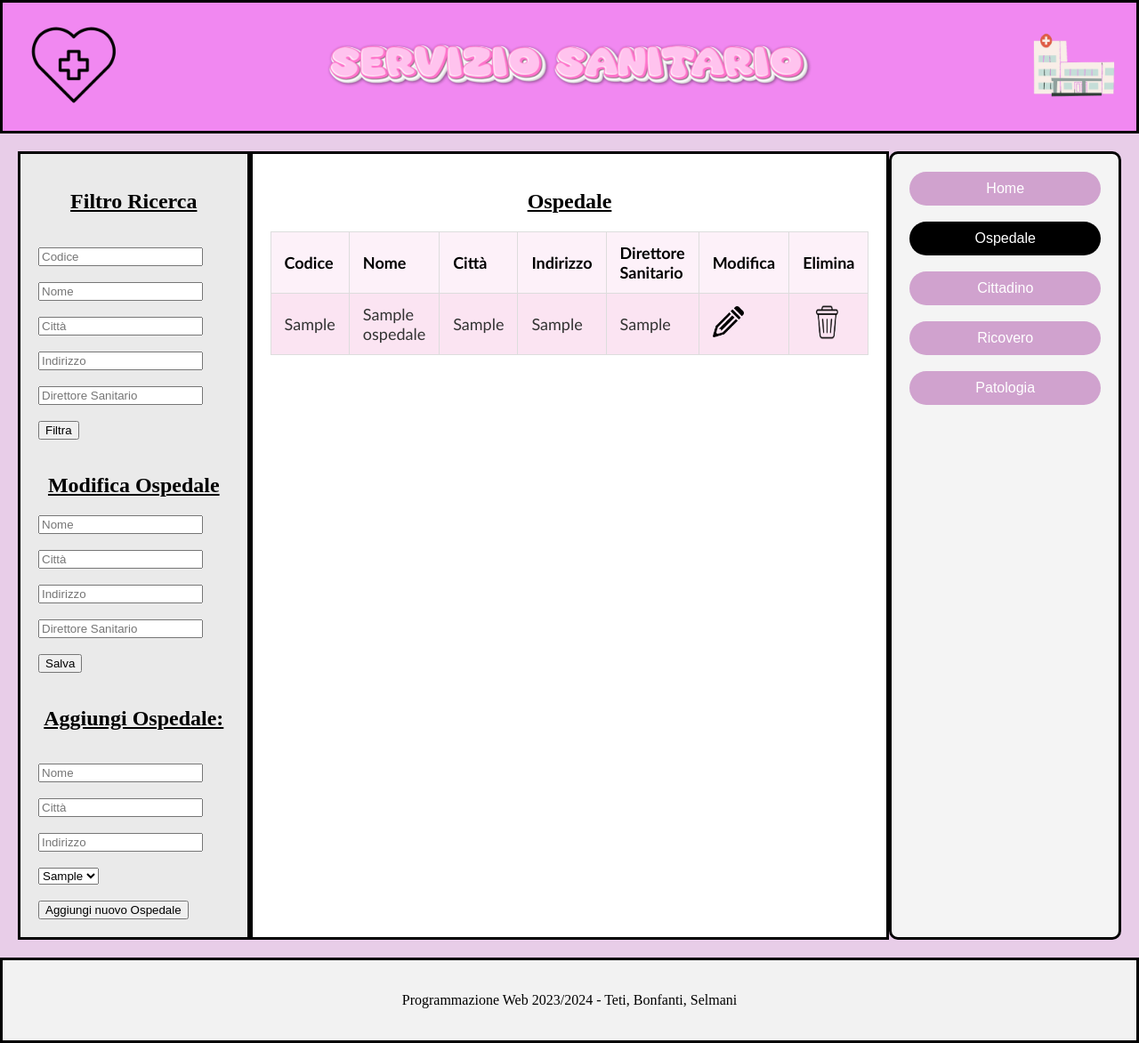
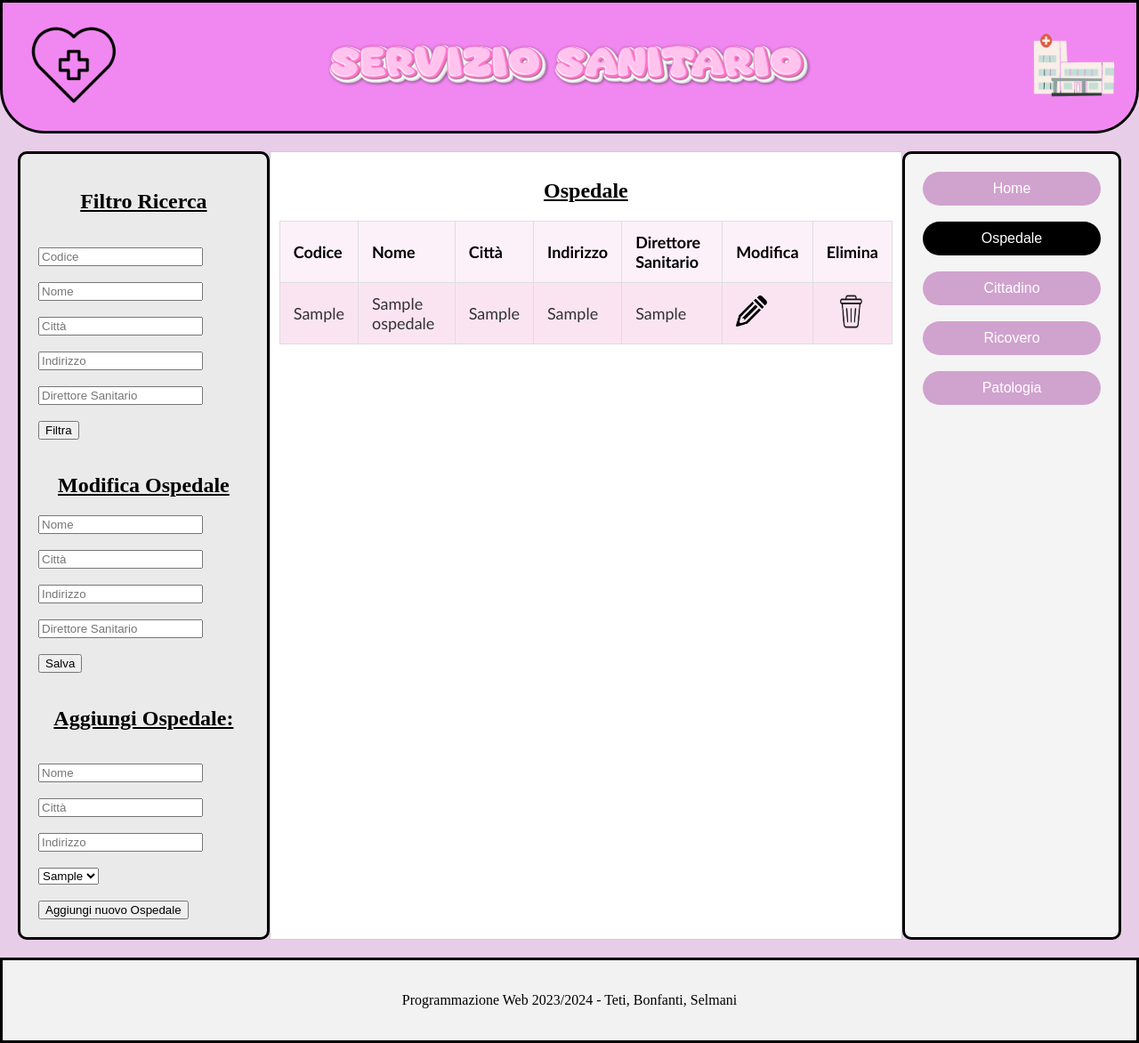
Before and after one commit to mathieuteti2002/ProgettoWEB, a PHP site: page /Ospedale.php in a window 1280 px wide. Shown: the whole page at 89% size. Run offline with PHP 8.4, Linux system fonts and the light colour scheme; tables that the repository leaves empty or names only in its code hold one stand-in row (values such as "Sample post").

Commit message:
Miglioria GUI + sistemazione Edit

```diff
--- a/css/style.css
+++ b/css/style.css
@@ -9,10 +9,11 @@ body {
 h2{
     text-align: center;
     text-decoration: underline;
+
 }
 h1{
     text-align: center;
-
+    border-color: #000 !important;
 }
 /*Indico quale bottone è attualmente attivo*/
 .active{
@@ -26,6 +27,9 @@ header {
     color: white;
     border-style: solid;
     border-color: black;
+    border-bottom-right-radius: 50px;
+    border-bottom-left-radius: 50px;
+
 }
 
 .right-image {
@@ -48,7 +52,6 @@ header {
     padding: 20px;
     flex-grow: 1;
 }
-
 .left-sidebar {
     height: 100%;
     width: 100%;
@@ -57,6 +60,8 @@ header {
     padding: 20px;
     border-style: solid;
     border-color: black;
+    max-width: 250px;
+    border-radius:10px
 }
 
 .content {
@@ -80,6 +85,7 @@ header {
     flex-basis: 20%;
     border-style: solid;
     border-color: black;
+    max-width: 200px;
 }
 
 .right-navbar form {
@@ -148,11 +154,32 @@ li:last-child {
     text-align: left;
 }
 
+
+div.content table {
+    width: 100%; /* Imposta la larghezza della tabella per riempire il div */
+    border-collapse: collapse; /* Per una migliore resa visiva */
+  }
+ /*CONTENUTO DEI CONTENUTI---------------------------------------------------------------------------------*/
+  div.content {
+    max-height: 900px; /* Imposta l'altezza massima del div */
+    overflow-y: auto; /* Aggiungi una barra di scorrimento verticale se il contenuto supera l'altezza massima */
+    border: 1px solid #ccc; /* Aggiungi un bordo per una migliore visibilità */
+    padding: 10px; /* Aggiungi un po' di padding */
+    box-sizing: border-box; /* Include il bordo e il padding nell'altezza totale del div */
+    max-width: 2200px;
+  }
+
 .content th, .content td {
     padding: 12px 15px;
     border: 1px solid #ddd;
 }
+div.content table th {
+    position: sticky; /* Imposta la posizione sticky */
+    top: 0; /* Posiziona in cima al contenitore durante lo scorrimento */
+    background-color: #fdf1f9; /* Sfondo per l'intestazione */
+    z-index: 1; /* Z-index per assicurare che l'intestazione sia sopra le altre celle */
 
+}
 .content thead {
     background-color: #d63384; /* Magenta scuro */
     color: #ffffff;
@@ -184,6 +211,7 @@ li:last-child {
     color: #ffffff;
     font-weight: bold;
 }
+ /*CONTENUTO DEI CONTENUTI---------------------------------------------------------------------------------*/
 
 /* Stili per input text */
 .content input[type="text"]{
--- a/index.html
+++ b/index.html
@@ -9,7 +9,9 @@
 <body>
     <header>
         <!--<h1>Servizio Sanitario</h1>-->
-		<img src="img/servizio_sanitario.png" height="100" width="600">
+		<!--<img src="img/servizio_sanitario.png" height="100" width="600">
+		 -->
+		<h1>SERVIZIO SANITARIO</h1>
 		<img class="right-image" src="img/ospedale2.png" height="100" width="100">
 		<img class="left-image" src="img/home.png" height="100" width="100">
     </header>
--- a/js/script.js
+++ b/js/script.js
@@ -38,15 +38,17 @@ document.addEventListener("DOMContentLoaded", function() {
                 cell6.appendChild(editLink);
 
 
-        let deleteLink = document.createElement('a');
+        let deleteLink = document.createElement('b');
         deleteLink.href = '#'; // Lascia il link vuoto
         deleteLink.dataset.id = item.codice; // Imposta l'ID come attributo del dataset
+        //creo le immagini del cestino
         let deleteImg = document.createElement('img');
         deleteImg.src = 'img/delete.png';
         deleteImg.alt = 'Elimina';
         deleteImg.width = 55;
         deleteImg.height = 40;
         deleteLink.appendChild(deleteImg);
+       //aggiungo un evento listener per controllare il click
         deleteLink.addEventListener('click', function(event) {
                     event.preventDefault();
                     deleteHospital(item.codice, row);
@@ -61,7 +63,7 @@ document.addEventListener("DOMContentLoaded", function() {
 function deleteHospital(codice, row) {
     if (confirm('Sei sicuro di voler eliminare questo ospedale?')) {
         console.log('deleteHospital chiamata');
-        console.log('Codice da eliminare:', codice);
+        console.log('Codice da eliminare:', row);
         fetch('php/elimina_ospedale.php', {
             method: 'POST',
             headers: {
@@ -71,16 +73,19 @@ function deleteHospital(codice, row) {
         })
         .then(response => {
             console.log('Response status:', response.status);
-            response.json();
+            return response.json();
         })
         .then(data => {
             if (data.success) {
                 row.remove(); // Rimuove la riga dalla tabella
+                location.reload();
             } else {
                 alert('Errore durante l\'eliminazione dell\'ospedale.' + data.message);
             }
         })
         .catch(error => console.error('Errore:', error));
+        alert('Eliminazione avvenuta con successo!');
+
     }
 }
 //DELETE------------------------------------------------------------------------------------------------------------
--- a/php/elimina_ospedale.php
+++ b/php/elimina_ospedale.php
@@ -32,7 +32,6 @@ if (isset($data['codice'])) {
     } else {
         echo json_encode(array('success' => false, 'message' => 'Errore durante l\'eliminazione: ' . $stmt->error));
     }
-
     $stmt->close();
 } else {
     echo json_encode(array('success' => false, 'message' => 'Invalid request'));
```
Also changed, not shown: php/filtra_ospedale.php (added, +29 -0 lines).
